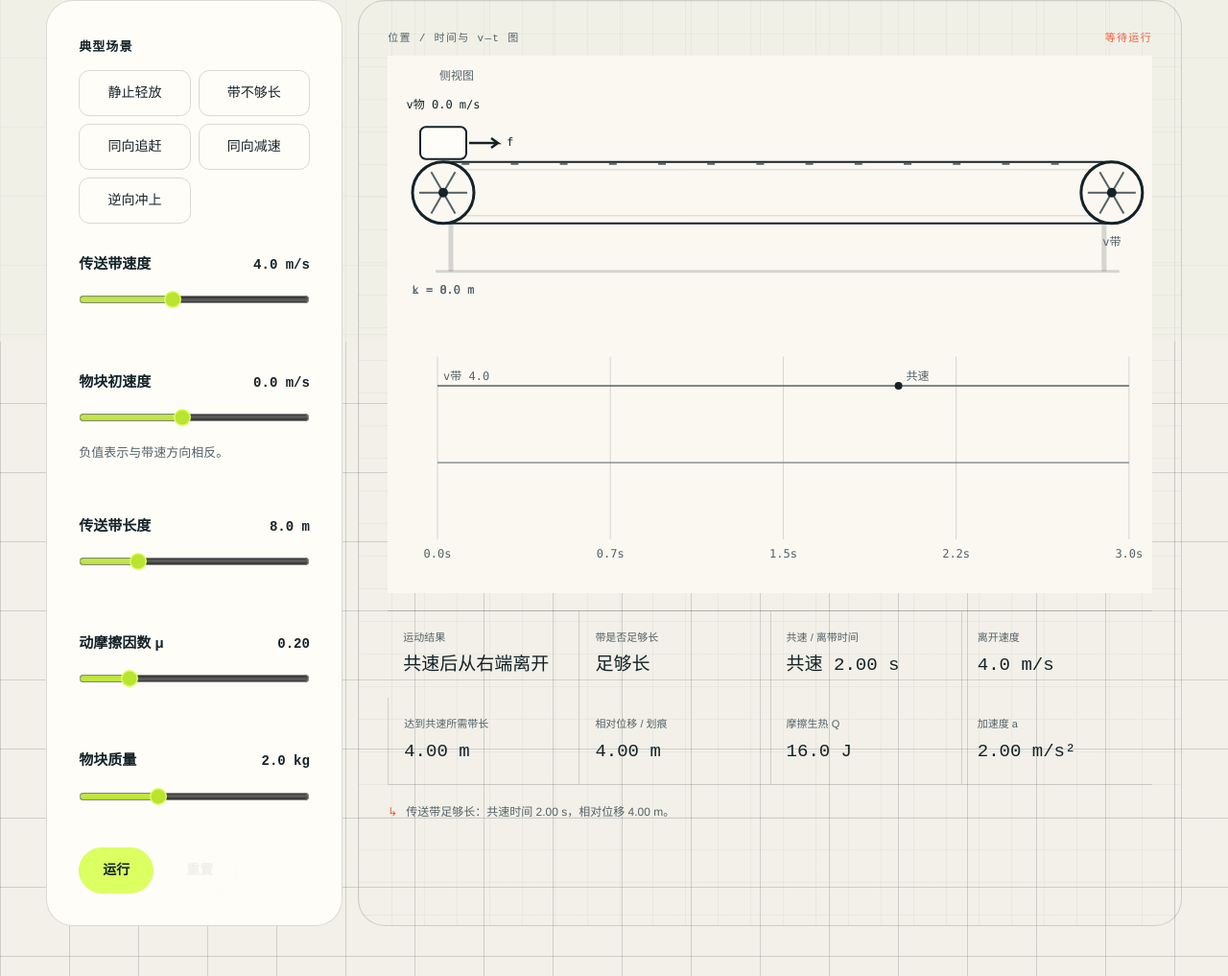
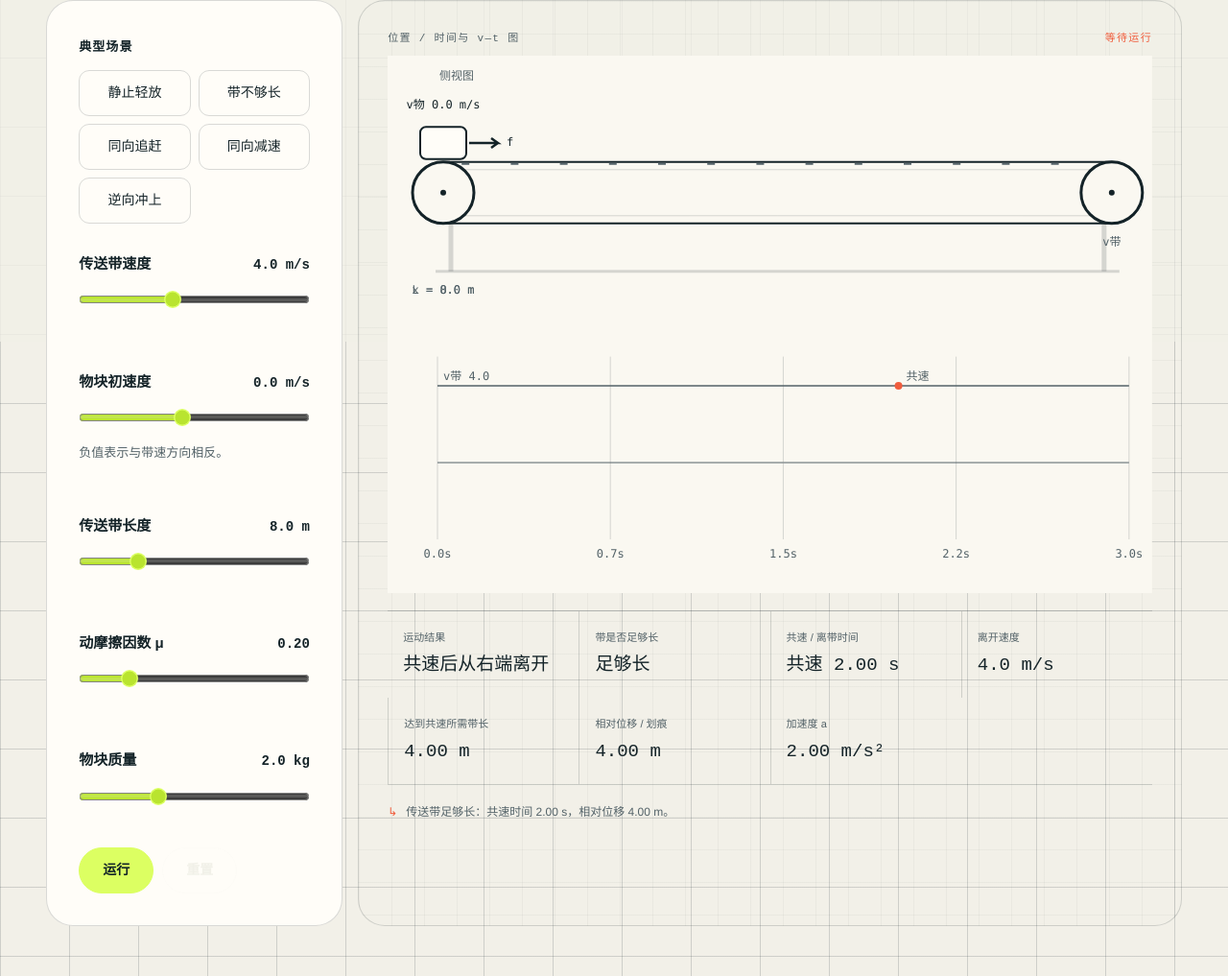
Before and after one commit to wbr941/19991100physics, a website: page labs/conveyor-belt/index.html in a window 1280 px wide. Shown: the part 444-1461 px from the top of the page at 96% size. Drawn offline with Linux system fonts and the light colour scheme.

Commit message:
Simplify conveyor visuals and remove heat metric

```diff
--- a/assets/conveyor.js
+++ b/assets/conveyor.js
@@ -424,7 +424,6 @@ class ConveyorBeltLab {
     );
 
     this.setText("[data-result-trace]", `${result.traceLength.toFixed(2)} m`);
-    this.setText("[data-result-heat]", `${result.heat.toFixed(1)} J`);
     this.setText("[data-result-accel]", `${result.acceleration.toFixed(2)} m/s²`);
 
     const conclusion = document.querySelector("[data-conclusion]");
@@ -539,6 +538,7 @@ class ConveyorBeltLab {
     const bg = getCssColor("--surface", "#faf8f1");
     const ink = getCssColor("--ink", "#142328");
     const soft = getCssColor("--ink-soft", "#536268");
+    const objectLine = getCssColor("--orange", "#f05d3d");
     const line = getCssColor("--line", "rgba(20, 35, 40, 0.16)");
 
     ctx.clearRect(0, 0, this.width, this.height);
@@ -626,25 +626,8 @@ class ConveyorBeltLab {
       ctx.lineWidth = 3;
       ctx.stroke();
 
-      const wheelRotation = point.t * this.config.band / Math.max(rollerRadius, 1);
-      ctx.save();
-      ctx.translate(rollerX, beltCenterY);
-      ctx.rotate(wheelRotation);
-      ctx.strokeStyle = soft;
-      ctx.lineWidth = 2;
-      for (let spoke = 0; spoke < 6; spoke += 1) {
-        ctx.beginPath();
-        ctx.moveTo(0, 0);
-        ctx.lineTo(
-          Math.cos((spoke * Math.PI) / 3) * (rollerRadius - 7),
-          Math.sin((spoke * Math.PI) / 3) * (rollerRadius - 7),
-        );
-        ctx.stroke();
-      }
-      ctx.restore();
-
       ctx.beginPath();
-      ctx.arc(rollerX, beltCenterY, 5, 0, Math.PI * 2);
+      ctx.arc(rollerX, beltCenterY, 3, 0, Math.PI * 2);
       ctx.fillStyle = ink;
       ctx.fill();
 
@@ -772,7 +755,7 @@ class ConveyorBeltLab {
       if (pathIndex === 0) ctx.moveTo(px, py);
       else ctx.lineTo(px, py);
     }
-    ctx.strokeStyle = ink;
+    ctx.strokeStyle = objectLine;
     ctx.lineWidth = 2;
     ctx.lineJoin = "round";
     ctx.stroke();
@@ -782,7 +765,7 @@ class ConveyorBeltLab {
       const commonY = zeroY - this.config.band * speedScale;
       ctx.beginPath();
       ctx.arc(commonX, commonY, 4, 0, Math.PI * 2);
-      ctx.fillStyle = ink;
+      ctx.fillStyle = objectLine;
       ctx.fill();
       ctx.fillStyle = soft;
       ctx.textAlign = commonX > graphRight - 90 ? "right" : "left";
--- a/labs/conveyor-belt/index.html
+++ b/labs/conveyor-belt/index.html
@@ -5,7 +5,7 @@
     <meta name="viewport" content="width=device-width, initial-scale=1.0" />
     <meta
       name="description"
-      content="水平传送带模型：判断物块是否与传送带共速、传送带是否足够长，并计算离开速度、运动时间、划痕与摩擦生热。"
+      content="水平传送带模型：判断物块是否与传送带共速、传送带是否足够长，并计算离开速度、运动时间与划痕。"
     />
     <meta name="theme-color" content="#f2f0e8" />
     <link rel="canonical" href="https://19991100.xyz/labs/conveyor-belt/" />
@@ -180,10 +180,6 @@
               <strong data-result-trace>—</strong>
             </div>
             <div>
-              <span>摩擦生热 Q</span>
-              <strong data-result-heat>—</strong>
-            </div>
-            <div>
               <span>加速度 a</span>
               <strong data-result-accel>—</strong>
             </div>
```
